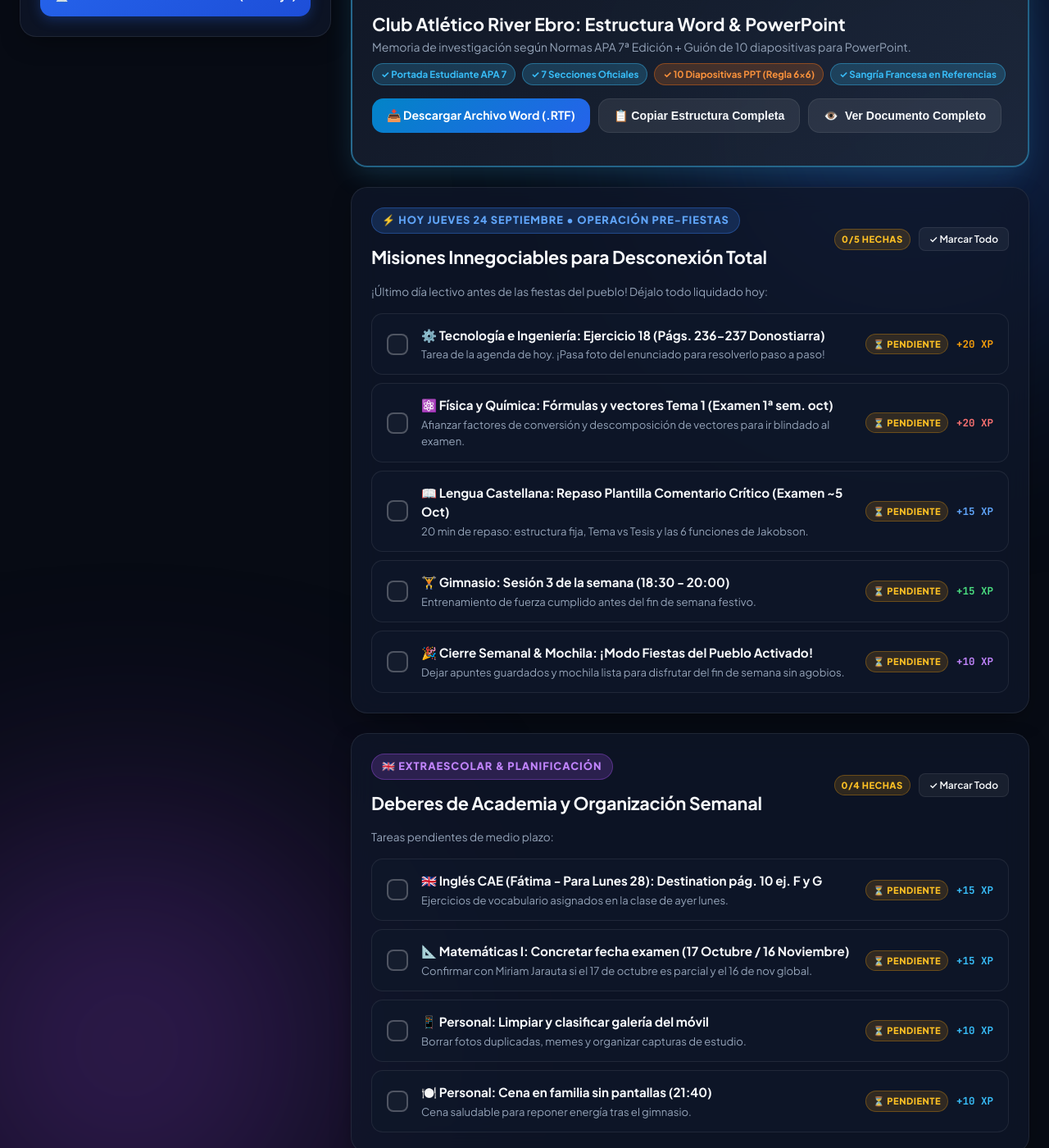
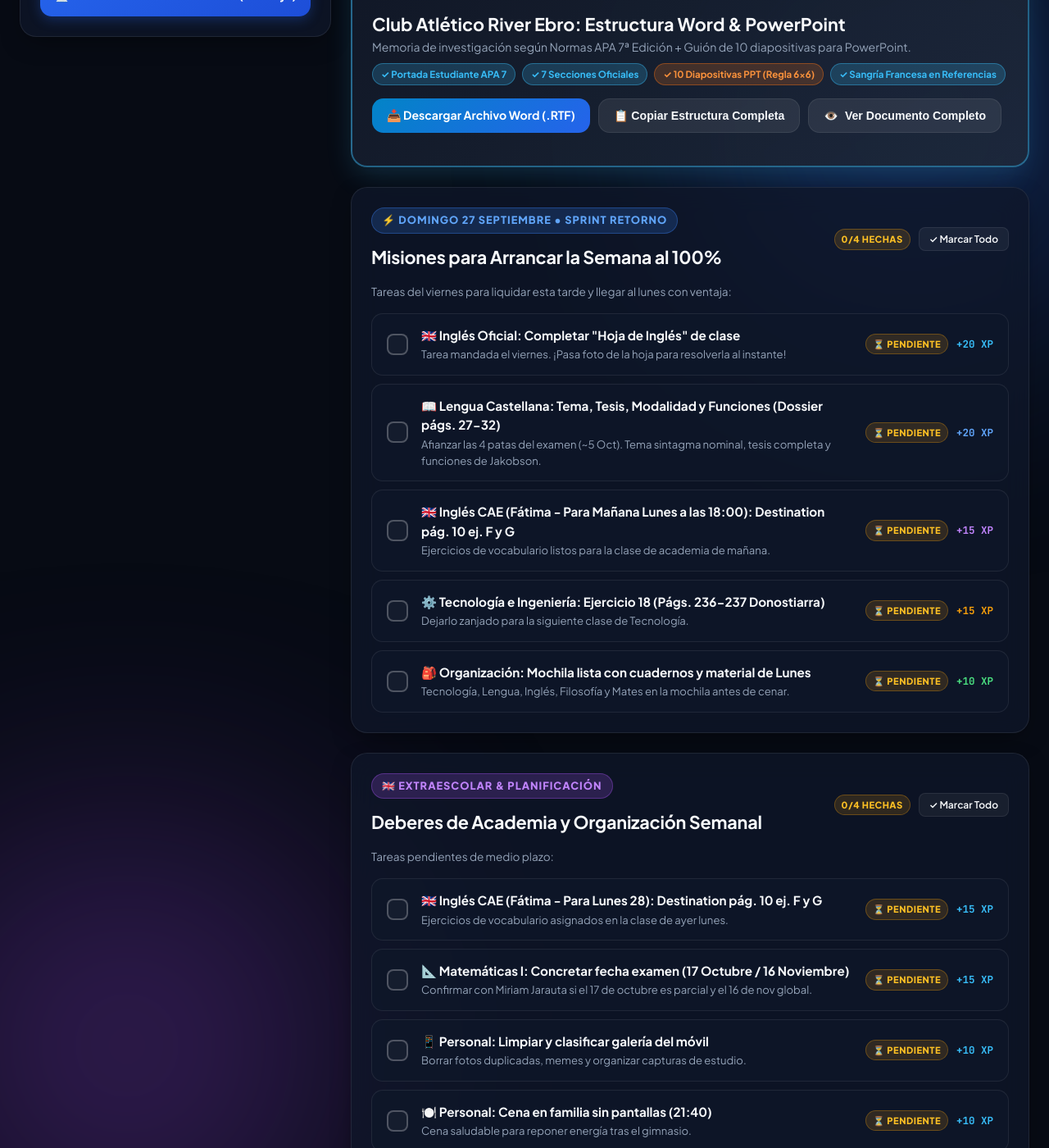
Before and after one commit to angelTomo9/angelTomo9.github.io, a Jekyll site: the page apps/bachillerato/index.html, which Jekyll copies as it is, in a window 1280 px wide and 1400 px high, scrolled down 1532 px. Shown: the whole window at 82% size. Built offline with Jekyll 4.4.1, drawn with Linux system fonts in a browser that asks for light colours; some of the changed text lies outside the part shown.

Commit message:
Dashboard: Sunday 27 Sept Sprint Retorno missions

```diff
--- a/apps/bachillerato/app.js
+++ b/apps/bachillerato/app.js
@@ -13,14 +13,14 @@ const levels = [
   { min: 401, max: 1000, name: "Nivel 5: Élite de Bachillerato (10.0)" }
 ];
 
-// 2. ESTADO PREDETERMINADO DE TAREAS (JUEVES 24 SEPTIEMBRE • PRE-FIESTAS)
+// 2. ESTADO PREDETERMINADO DE TAREAS (DOMINGO 27 SEPTIEMBRE • SPRINT RETORNO)
 const defaultTasks = {
-  // Jueves 24 - Operación Pre-Fiestas
-  'task-tec-ej18': { title: 'Tecnología e Ingeniería: Ejercicio 18 (Págs. 236-237 Donostiarra)', xp: 20, completed: false, group: 'today' },
-  'task-fisica-t1': { title: 'Física y Química: Fórmulas y vectores Tema 1', xp: 20, completed: false, group: 'today' },
-  'task-lengua-comentario': { title: 'Lengua Castellana: Repaso Plantilla Comentario Crítico', xp: 15, completed: false, group: 'today' },
-  'task-gym-jueves': { title: 'Gimnasio: Sesión 3 de la semana (18:30 - 20:00)', xp: 15, completed: false, group: 'today' },
-  'task-mochila-fiestas': { title: 'Cierre Semanal & Mochila: ¡Modo Fiestas del Pueblo!', xp: 10, completed: false, group: 'today' },
+  // Domingo 27 - Sprint Retorno Semanal
+  'task-ingles-hoja': { title: 'Inglés Oficial: Completar "Hoja de Inglés" de clase', xp: 20, completed: false, group: 'today' },
+  'task-lengua-comentario': { title: 'Lengua Castellana: Tema, Tesis, Modalidad y Funciones', xp: 20, completed: false, group: 'today' },
+  'task-cae-fatima': { title: 'Inglés CAE (Fátima - Para Mañana Lunes a las 18:00): Destination pág. 10 ej. F y G', xp: 15, completed: false, group: 'today' },
+  'task-tec-ej18': { title: 'Tecnología e Ingeniería: Ejercicio 18 (Págs. 236-237 Donostiarra)', xp: 15, completed: false, group: 'today' },
+  'task-mochila-lunes': { title: 'Organización: Mochila lista con cuadernos y material de Lunes', xp: 10, completed: false, group: 'today' },
 
   // Extraescolar & Planificación
   'task-cae-fatima': { title: 'Inglés CAE (Fátima - Para Lunes 28): Destination pág. 10 ej. F y G', xp: 15, completed: false, group: 'extra' },
--- a/apps/bachillerato/index.html
+++ b/apps/bachillerato/index.html
@@ -62,14 +62,14 @@
     <!-- Urgent Context Banner -->
     <div class="urgent-banner">
       <div style="display: flex; align-items: center; gap: 12px;">
-        <span class="urgent-badge" style="background: #eab308; color: #000;">🎉 PRE-FIESTAS</span>
+        <span class="urgent-badge" style="background: #38bdf8; color: #000;">⚡ RETORNO SEMANAL</span>
         <div>
-          <strong style="color: #fff; font-size: 0.95rem;">Jueves 24 Septiembre: ¡Último día lectivo de la semana! Mañana arrancan las fiestas</strong>
-          <p style="color: #fef08a; font-size: 0.82rem; margin: 0;">Misión hoy: Liquidar Tecnología (Ej. 18 págs 236-237), avanzar Física Tema 1 y Gimnasio para fiesta total.</p>
+          <strong style="color: #fff; font-size: 0.95rem;">Domingo 27 Septiembre: Sprint Tarde-Noche para arrancar la semana como un líder</strong>
+          <p style="color: #bae6fd; font-size: 0.82rem; margin: 0;">Misión hoy: Hoja de Inglés, Lengua (Tema, Tesis, Modalidad, Funciones) y dejar listo el Lunes con Fátima.</p>
         </div>
       </div>
-      <button class="btn-checkin" style="background: rgba(234, 179, 8, 0.25); border-color: #eab308; color: #fef08a;" onclick="logEvent('⚙️ Arranque Tareas Jueves Pre-Fiestas', 15)">
-        🚀 Arranque Sprint Jueves
+      <button class="btn-checkin" style="background: rgba(56, 189, 248, 0.25); border-color: #38bdf8; color: #bae6fd;" onclick="logEvent('📖 Inicio Sprint Domingo Retorno', 15)">
+        🚀 Arranque Domingo
       </button>
     </div>
 
@@ -321,12 +321,12 @@
             </div>
           </div>
 
-          <!-- BLOQUE 1: Misiones Críticas de Hoy (Jueves 24 - Operación Pre-Fiestas) -->
+          <!-- BLOQUE 1: Misiones Críticas de Hoy (Domingo 27 - Retorno Semanal) -->
           <div class="card glass">
             <div style="display: flex; justify-content: space-between; align-items: center; margin-bottom: 14px; flex-wrap: wrap; gap: 10px;">
               <div>
-                <span class="section-title-tag tag-today">⚡ HOY JUEVES 24 SEPTIEMBRE • OPERACIÓN PRE-FIESTAS</span>
-                <h2>Misiones Innegociables para Desconexión Total</h2>
+                <span class="section-title-tag tag-today">⚡ DOMINGO 27 SEPTIEMBRE • SPRINT RETORNO</span>
+                <h2>Misiones para Arrancar la Semana al 100%</h2>
               </div>
               <div style="display: flex; align-items: center; gap: 10px;">
                 <span class="status-tag tag-pending" id="todayProgressBadge">0/5 hechas</span>
@@ -335,9 +335,54 @@
                 </button>
               </div>
             </div>
-            <p class="section-sub">¡Último día lectivo antes de las fiestas del pueblo! Déjalo todo liquidado hoy:</p>
+            <p class="section-sub">Tareas del viernes para liquidar esta tarde y llegar al lunes con ventaja:</p>
 
             <ul class="task-list" id="todayTaskList">
+
+              <!-- Tarea: Hoja de Inglés -->
+              <li id="task-ingles-hoja" class="task-card" onclick="toggleTask('task-ingles-hoja')">
+                <div class="custom-checkbox">
+                  <svg viewBox="0 0 24 24"><polyline points="20 6 9 17 4 12"></polyline></svg>
+                </div>
+                <div class="task-content">
+                  <strong class="task-title">🇬🇧 Inglés Oficial: Completar "Hoja de Inglés" de clase</strong>
+                  <span class="task-desc">Tarea mandada el viernes. ¡Pasa foto de la hoja para resolverla al instante!</span>
+                </div>
+                <div class="task-meta">
+                  <span class="status-tag tag-pending">⏳ PENDIENTE</span>
+                  <span class="xp-pill-badge" style="color: #38bdf8;">+20 XP</span>
+                </div>
+              </li>
+
+              <!-- Tarea: Lengua Tema Tesis Modalidad Funciones -->
+              <li id="task-lengua-comentario" class="task-card" onclick="toggleTask('task-lengua-comentario')">
+                <div class="custom-checkbox">
+                  <svg viewBox="0 0 24 24"><polyline points="20 6 9 17 4 12"></polyline></svg>
+                </div>
+                <div class="task-content">
+                  <strong class="task-title">📖 Lengua Castellana: Tema, Tesis, Modalidad y Funciones (Dossier págs. 27-32)</strong>
+                  <span class="task-desc">Afianzar las 4 patas del examen (~5 Oct). Tema sintagma nominal, tesis completa y funciones de Jakobson.</span>
+                </div>
+                <div class="task-meta">
+                  <span class="status-tag tag-pending">⏳ PENDIENTE</span>
+                  <span class="xp-pill-badge" style="color: #60a5fa;">+20 XP</span>
+                </div>
+              </li>
+
+              <!-- Tarea: Inglés CAE Fátima -->
+              <li id="task-cae-fatima" class="task-card" onclick="toggleTask('task-cae-fatima')">
+                <div class="custom-checkbox">
+                  <svg viewBox="0 0 24 24"><polyline points="20 6 9 17 4 12"></polyline></svg>
+                </div>
+                <div class="task-content">
+                  <strong class="task-title">🇬🇧 Inglés CAE (Fátima - Para Mañana Lunes a las 18:00): Destination pág. 10 ej. F y G</strong>
+                  <span class="task-desc">Ejercicios de vocabulario listos para la clase de academia de mañana.</span>
+                </div>
+                <div class="task-meta">
+                  <span class="status-tag tag-pending">⏳ PENDIENTE</span>
+                  <span class="xp-pill-badge" style="color: #c084fc;">+15 XP</span>
+                </div>
+              </li>
 
               <!-- Tarea: Tecnología e Ingeniería Ejercicio 18 -->
               <li id="task-tec-ej18" class="task-card" onclick="toggleTask('task-tec-ej18')">
@@ -346,71 +391,26 @@
                 </div>
                 <div class="task-content">
                   <strong class="task-title">⚙️ Tecnología e Ingeniería: Ejercicio 18 (Págs. 236-237 Donostiarra)</strong>
-                  <span class="task-desc">Tarea de la agenda de hoy. ¡Pasa foto del enunciado para resolverlo paso a paso!</span>
+                  <span class="task-desc">Dejarlo zanjado para la siguiente clase de Tecnología.</span>
                 </div>
                 <div class="task-meta">
                   <span class="status-tag tag-pending">⏳ PENDIENTE</span>
-                  <span class="xp-pill-badge" style="color: #f59e0b;">+20 XP</span>
+                  <span class="xp-pill-badge" style="color: #f59e0b;">+15 XP</span>
                 </div>
               </li>
 
-              <!-- Tarea: Física Tema 1 -->
-              <li id="task-fisica-t1" class="task-card" onclick="toggleTask('task-fisica-t1')">
+              <!-- Tarea: Cierre de Mochila Lunes -->
+              <li id="task-mochila-lunes" class="task-card" onclick="toggleTask('task-mochila-lunes')">
                 <div class="custom-checkbox">
                   <svg viewBox="0 0 24 24"><polyline points="20 6 9 17 4 12"></polyline></svg>
                 </div>
                 <div class="task-content">
-                  <strong class="task-title">⚛️ Física y Química: Fórmulas y vectores Tema 1 (Examen 1ª sem. oct)</strong>
-                  <span class="task-desc">Afianzar factores de conversión y descomposición de vectores para ir blindado al examen.</span>
+                  <strong class="task-title">🎒 Organización: Mochila lista con cuadernos y material de Lunes</strong>
+                  <span class="task-desc">Tecnología, Lengua, Inglés, Filosofía y Mates en la mochila antes de cenar.</span>
                 </div>
                 <div class="task-meta">
                   <span class="status-tag tag-pending">⏳ PENDIENTE</span>
-                  <span class="xp-pill-badge" style="color: #f87171;">+20 XP</span>
-                </div>
-              </li>
-
-              <!-- Tarea: Lengua Comentario Crítico -->
-              <li id="task-lengua-comentario" class="task-card" onclick="toggleTask('task-lengua-comentario')">
-                <div class="custom-checkbox">
-                  <svg viewBox="0 0 24 24"><polyline points="20 6 9 17 4 12"></polyline></svg>
-                </div>
-                <div class="task-content">
-                  <strong class="task-title">📖 Lengua Castellana: Repaso Plantilla Comentario Crítico (Examen ~5 Oct)</strong>
-                  <span class="task-desc">20 min de repaso: estructura fija, Tema vs Tesis y las 6 funciones de Jakobson.</span>
-                </div>
-                <div class="task-meta">
-                  <span class="status-tag tag-pending">⏳ PENDIENTE</span>
-                  <span class="xp-pill-badge" style="color: #60a5fa;">+15 XP</span>
-                </div>
-              </li>
-
-              <!-- Tarea: Gimnasio Sesión 3 -->
-              <li id="task-gym-jueves" class="task-card" onclick="toggleTask('task-gym-jueves')">
-                <div class="custom-checkbox">
-                  <svg viewBox="0 0 24 24"><polyline points="20 6 9 17 4 12"></polyline></svg>
-                </div>
-                <div class="task-content">
-                  <strong class="task-title">🏋️ Gimnasio: Sesión 3 de la semana (18:30 - 20:00)</strong>
-                  <span class="task-desc">Entrenamiento de fuerza cumplido antes del fin de semana festivo.</span>
-                </div>
-                <div class="task-meta">
-                  <span class="status-tag tag-pending">⏳ PENDIENTE</span>
-                  <span class="xp-pill-badge" style="color: #4ade80;">+15 XP</span>
-                </div>
-              </li>
-
-              <!-- Tarea: Cierre Semanal y Fiestas -->
-              <li id="task-mochila-fiestas" class="task-card" onclick="toggleTask('task-mochila-fiestas')">
-                <div class="custom-checkbox">
-                  <svg viewBox="0 0 24 24"><polyline points="20 6 9 17 4 12"></polyline></svg>
-                </div>
-                <div class="task-content">
-                  <strong class="task-title">🎉 Cierre Semanal & Mochila: ¡Modo Fiestas del Pueblo Activado!</strong>
-                  <span class="task-desc">Dejar apuntes guardados y mochila lista para disfrutar del fin de semana sin agobios.</span>
-                </div>
-                <div class="task-meta">
-                  <span class="status-tag tag-pending">⏳ PENDIENTE</span>
-                  <span class="xp-pill-badge" style="color: #c084fc;">+10 XP</span>
+                  <span class="xp-pill-badge" style="color: #4ade80;">+10 XP</span>
                 </div>
               </li>
 
```
